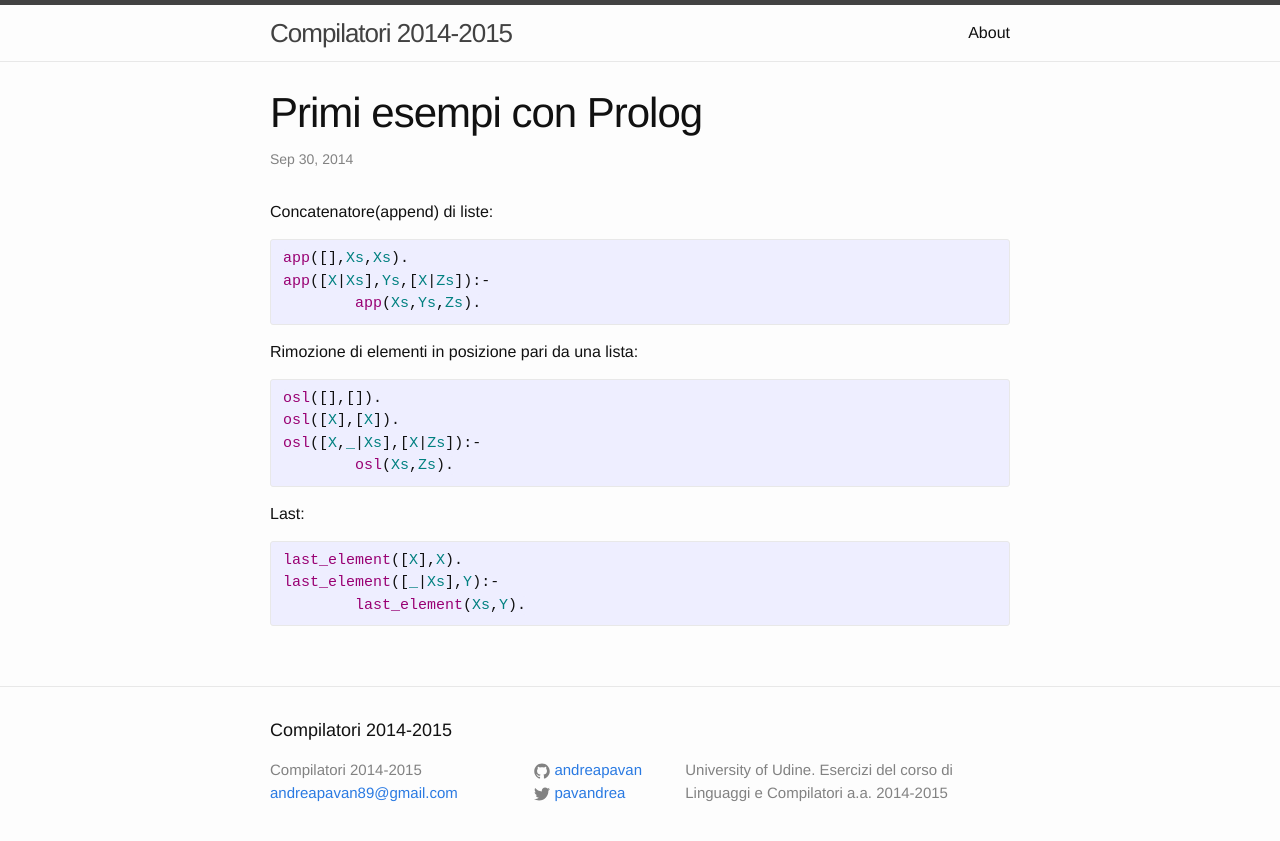
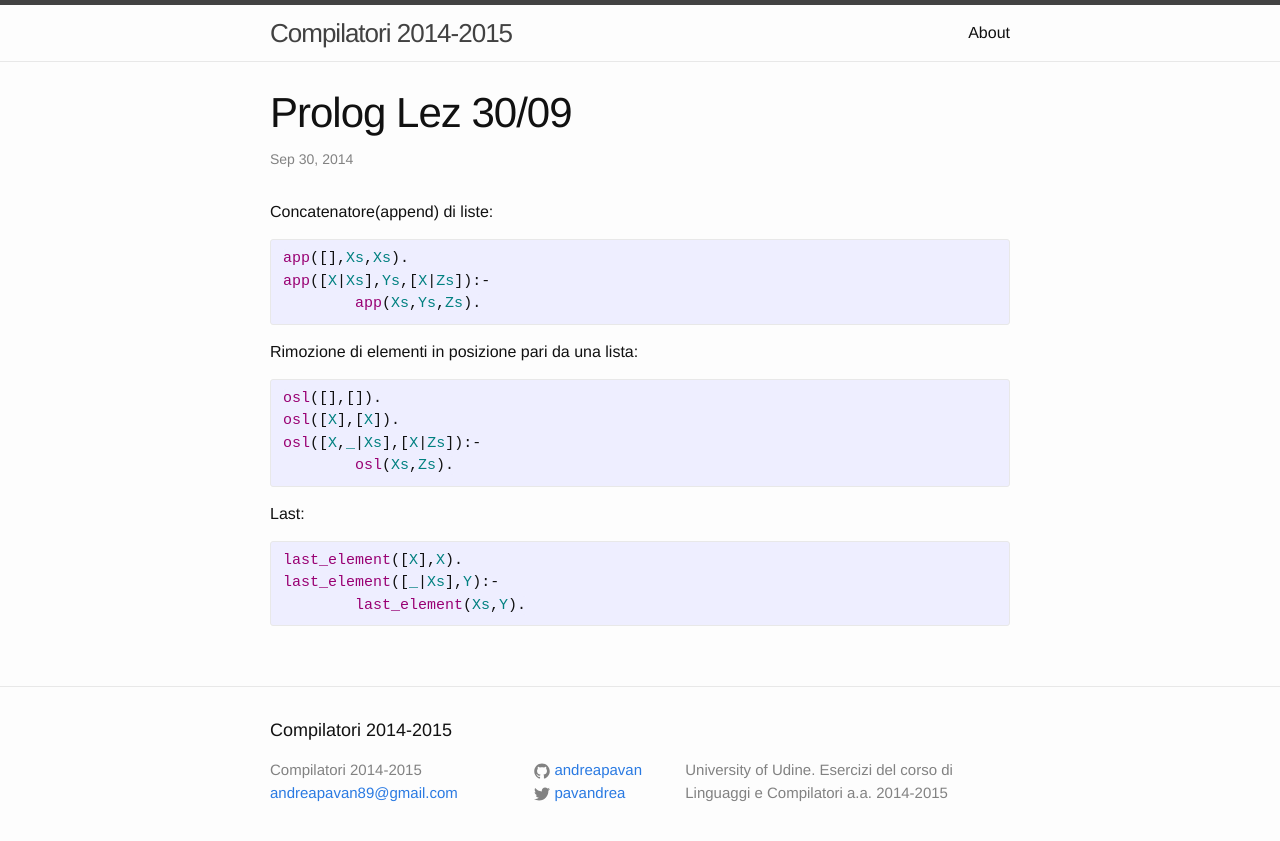
Before and after one commit to andreapavan/compilatori, a Jekyll site: the page built from _posts/2014-09-30-esempi-prolog.markdown, in a window 1280 px wide. Shown: the top 841 px of the page. Built offline with Jekyll 4.4.1, drawn with Linux system fonts in a browser that asks for light colours.

Commit message:
Update 2014-09-30-esempi-prolog.markdown

```diff
--- a/_posts/2014-09-30-esempi-prolog.markdown
+++ b/_posts/2014-09-30-esempi-prolog.markdown
@@ -1,6 +1,6 @@
 ---
 layout: post
-title:  "Primi esempi con Prolog"
+title:  "Prolog Lez 30/09"
 date:   2014-09-30 15:25:15
 categories: Prolog
 ---
```
